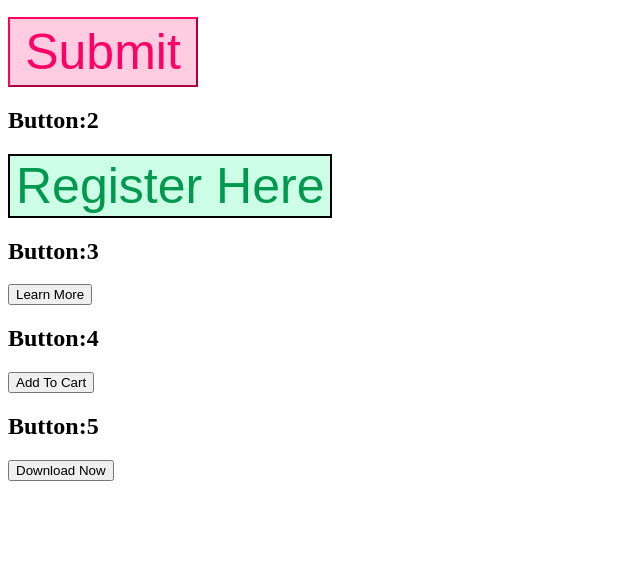
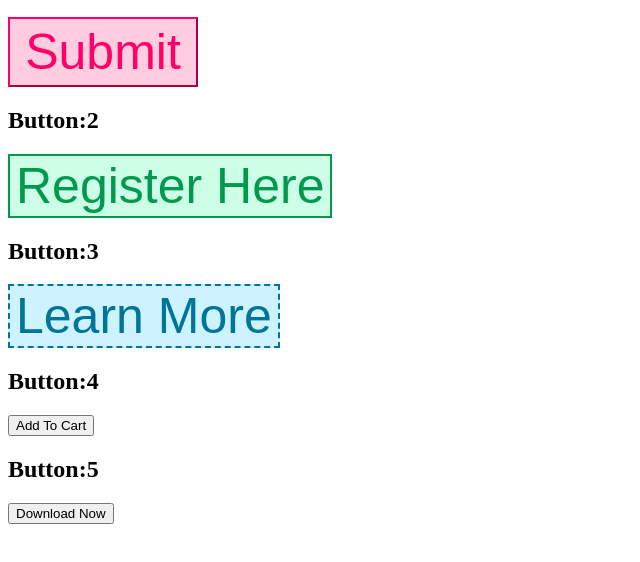
Before and after one commit to Sejall-pawar/icp-8-Assignment-13, a plain HTML site: page index.html in a window 1280 px wide. Shown: the part 110-672 px from the top of the page, without its empty margins (0-640 px from the left). Drawn offline with Linux system fonts and the light colour scheme.

Commit message:
added basic styles to button 3

```diff
--- a/index.html
+++ b/index.html
@@ -17,6 +17,15 @@
             background-color: #ccffe6;
             color: #00994f;
             border-style: double;
+            border-color: #00994f;
+        }
+
+        .three{
+            font-size: 50px;
+            background-color: #ccf3ff;
+            color: #007599;
+            border-color: #007599;
+            border-style: dashed
         }
     </style>
 </head>
```
